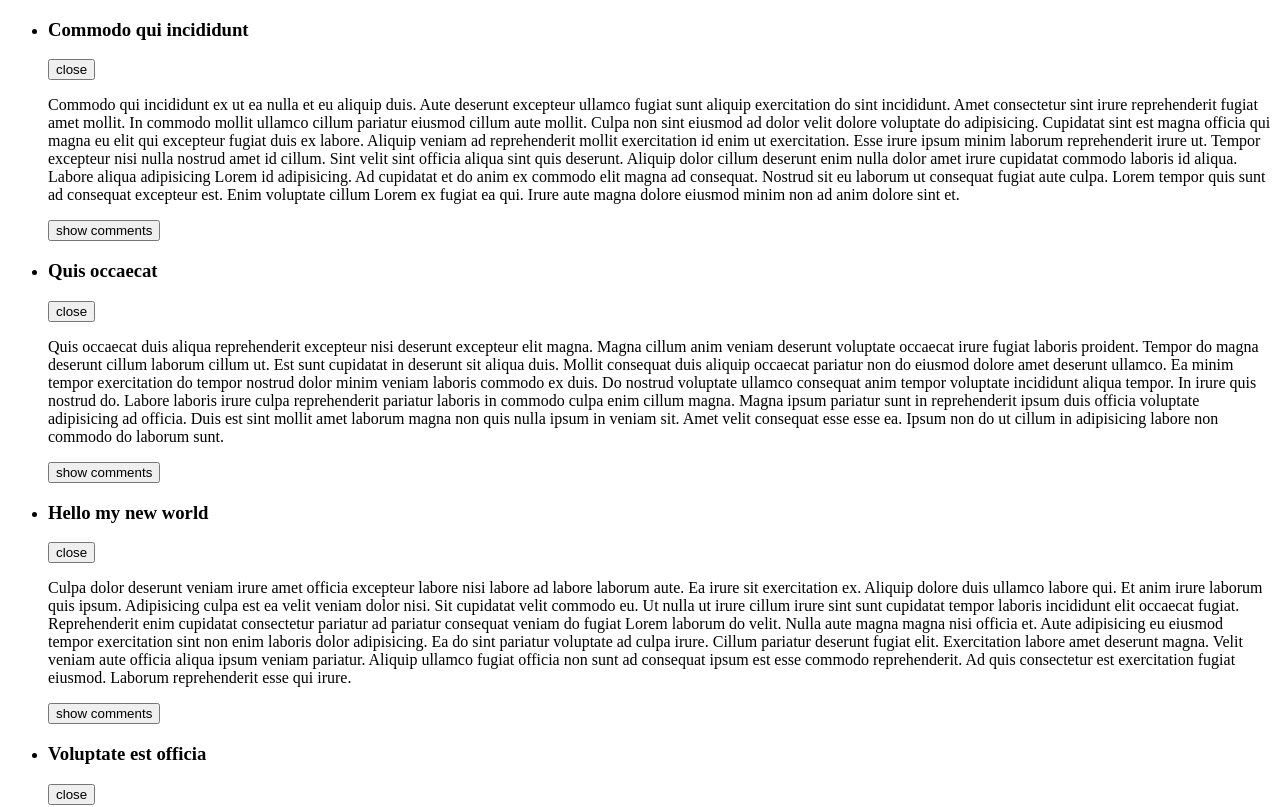
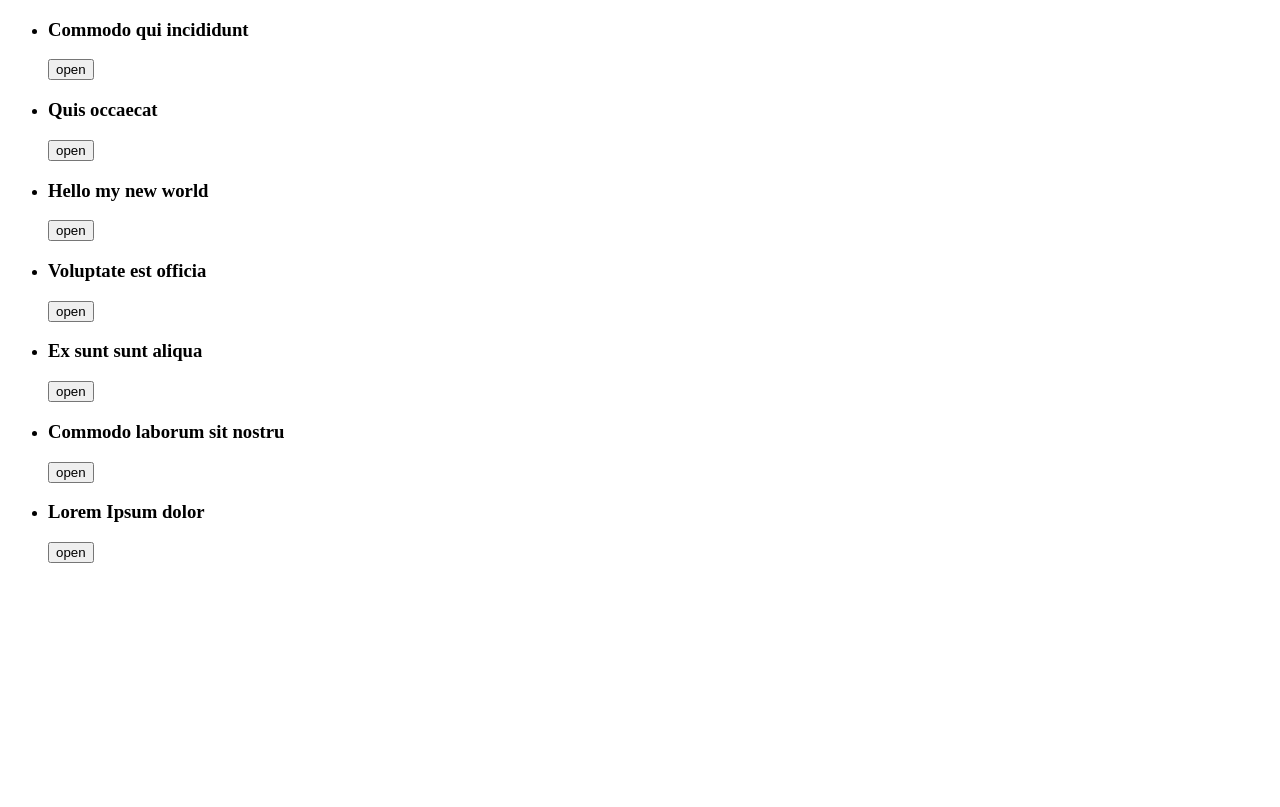
Before and after one commit to vladislav1133/ReactArticles, a React app: page / in a window 1280 px wide. Shown: the top 807 px of the page. Built offline with nearby package versions, Linux system fonts and the light colour scheme.

Commit message:
add reverse data flow

```diff
--- a/src/components/Article.js
+++ b/src/components/Article.js
@@ -53,14 +53,14 @@ class Article extends Component {
         return (
             <section>
                 <p>{article.text}</p>
-                <CommentList comments = {article.comments} ref = {this.CommentsRef}/>
+                <CommentList comments = {article.comments} ref = {this.setCommentsRef}/>
             </section>
         )
     }
 
     setCommentsRef = ref => {
-        console.log('---', ref)
+      //  console.log('---', ref)
     }
 }
 
-export default toggleOpen(Article)
+export default Article
--- a/src/components/ArticleList.js
+++ b/src/components/ArticleList.js
@@ -1,13 +1,29 @@
-import React from 'react'
+import React, {Component} from 'react'
 import Article from './Article'
 
-export default function ArticleList({articles}) {
+export default class ArticleList extends Component{
+    state = {
+        openArticleId: null
+    }
+    render() {
+        const articleElements = this.props.articles.map((article) =>
+            <li key={article.id}>
+                <Article
+                    article = {article}
+                    isOpen = {article.id === this.state.openArticleId}
+                    toggleOpen = {this.toggleOpenArticle( article.id)}
+                />
+            </li>)
 
-    const articleElements = articles.map((article) =>  <li key = {article.id}><Article article = {article}/></li>)
+        return (
+            <ul>
+                {articleElements}
+            </ul>
+        )
+    }
 
-    return (
-        <ul>
-            {articleElements}
-        </ul>
-    )
+    toggleOpenArticle = (openArticleId) => ev => {
+        this.setState({openArticleId})
+    }
+
 }
```
